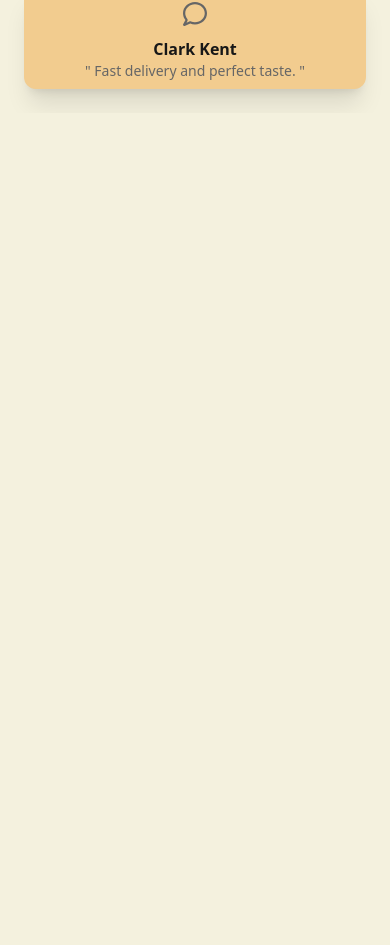
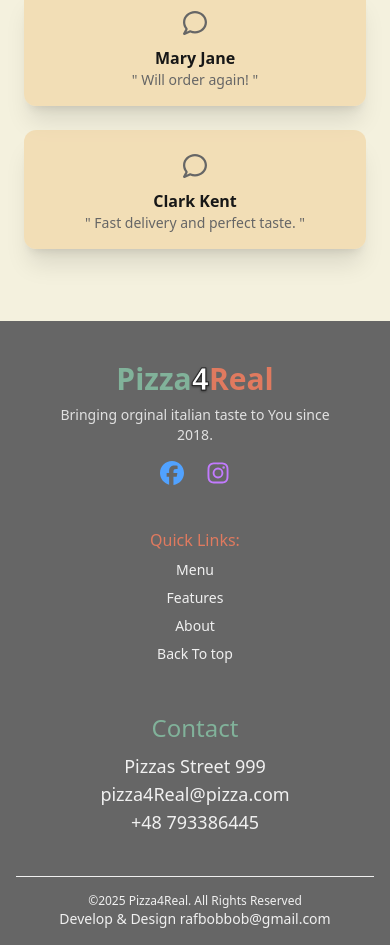
Before and after one commit to sabaudianin/pizza4real, a Next.js app: page / in a window 390 px wide. Shown: the part 7299-8244 px from the top of the page. Before the commit the page ends 7412 px from the top, so only its background shows below. Built offline with nearby package versions, Linux system fonts and the light colour scheme.

Commit message:
feat footer

```diff
--- a/src/app/page.tsx
+++ b/src/app/page.tsx
@@ -8,6 +8,7 @@ import { Banner } from "@/components/Banner/Banner";
 import { Features } from "@/components/Features/Features";
 import { PizzaCounter } from "@/components/PizzaCounter/PizzaCounter";
 import { Testimonials } from "@/components/Testimonials/Testimonials";
+import { Footer } from "@/components/Footer/Footer";
 
 export default function Home() {
   return (
@@ -18,6 +19,7 @@ export default function Home() {
       <Features />
       <PizzaCounter />
       <Testimonials />
+      <Footer />
     </>
   );
 }
--- a/src/components/Features/Features.tsx
+++ b/src/components/Features/Features.tsx
@@ -7,7 +7,7 @@ export const Features = () => {
   return (
     <div className="bg-[var(--success)]/50 shadow-md shadow">
       <section
-        id="#features"
+        id="features"
         className="p-8 text-white/70 font-semibold max-w-7xl mx-auto"
       >
         <article className="grid [grid-template-columns:repeat(auto-fit,minmax(250px,1fr))] gap-6 text-center ">
--- /dev/null
+++ b/src/components/Footer/Footer.tsx
@@ -0,0 +1,79 @@
+import React from "react";
+import Link from "next/link";
+import { FontAwesomeIcon } from "@fortawesome/react-fontawesome";
+import { faFacebook, faInstagram } from "@fortawesome/free-brands-svg-icons";
+
+export const Footer = () => {
+  return (
+    <div className="bg-[var(--medium)] ">
+      <section
+        id="contact"
+        className="max-w-7xl mx-auto p-4 text-white/90 text-center "
+      >
+        <div className="grid [grid-template-columns:repeat(auto-fit,minmax(250px,1fr))] gap-4 p-4 pb-8">
+          <div className="p-2 ">
+            <p className="text-3xl lg:text-4xl font-bold text-[var(--success)]">
+              Pizza
+              <span className="text-white [-webkit-text-stroke:1px_rgba(0,0,0,0.75)] [text-stroke:1px_rgba(0,0,0,0.75)] drop-shadow-[0_1px_1px_rgba(0,0,0,0.5)]">
+                4
+              </span>
+              <span className="text-[var(--error)]">Real</span>
+            </p>
+            <p className="text-white/80 text-sm p-2">
+              Bringing orginal italian taste to You since 2018.
+            </p>
+            <ul className="flex justify-center items-center">
+              <li>
+                <Link href="#">
+                  <FontAwesomeIcon
+                    icon={faFacebook}
+                    className="text-2xl p-2 text-blue-400 hover:text-blue-600 transition-colors duration-300"
+                  />
+                </Link>
+              </li>
+              <li>
+                <FontAwesomeIcon
+                  icon={faInstagram}
+                  className="text-2xl p-2 text-purple-400 hover:text-pink-300 transition-colors duration-300"
+                />
+              </li>
+            </ul>
+          </div>
+          <div className="p-2">
+            <h3 className="text-[var(--error)] font-medium">Quick Links:</h3>
+            <ul className="text-sm p-2 space-y-2">
+              <li className="hover:text-[var(--error)] transition-colors duration-300 font-medium">
+                <Link href="#menu">Menu</Link>
+              </li>
+              <li className="hover:text-[var(--error)] transition-colors duration-300 font-medium">
+                <Link href="#features">Features</Link>
+              </li>
+              <li className="hover:text-[var(--error)] transition-colors duration-300 font-medium">
+                <Link href="#about">About</Link>
+              </li>
+              <li className="hover:text-[var(--error)] transition-colors duration-300 font-medium">
+                <Link href="#">Back To top</Link>
+              </li>
+            </ul>
+          </div>
+          <div className="p-2 text-lg">
+            <h3 className="text-[var(--success)] text-2xl font-medium p-2">
+              Contact
+            </h3>
+            <p>Pizzas Street 999</p>
+            <p>pizza4Real@pizza.com</p>
+            <p>+48 793386445</p>
+          </div>
+        </div>
+        <hr />
+
+        <div>
+          <p className="text-xs pt-4">
+            &copy;{new Date().getFullYear()} Pizza4Real. All Rights Reserved{" "}
+          </p>
+          <p className="text-sm">Develop & Design rafbobbob@gmail.com</p>
+        </div>
+      </section>
+    </div>
+  );
+};
--- a/src/components/Hero/Hero.tsx
+++ b/src/components/Hero/Hero.tsx
@@ -4,7 +4,10 @@ import React from "react";
 import Image from "next/image";
 export const Hero = () => {
   return (
-    <section className="relative px-2 py-8 lg:py-16 bg-[url(/bg.jpg)] bg-cover bg-center bg-no-repeat text-white/90 ">
+    <section
+      id="about"
+      className="relative px-2 py-8 lg:py-16 bg-[url(/bg.jpg)] bg-cover bg-center bg-no-repeat text-white/90 "
+    >
       <div className="absolute inset-0 bg-black/40" />
       <article className="relative grid grid-cols-1 lg:grid-cols-2 items-center font-display py-32 max-w-7xl mx-auto">
         <h1 className="text-[clamp(2.5rem,5vw,4rem)] mb-2 font-bold ">
--- a/src/components/Nav/Nav.tsx
+++ b/src/components/Nav/Nav.tsx
@@ -3,7 +3,10 @@ import Link from "next/link";
 
 export const Nav = () => {
   return (
-    <section className="mx-auto flex justify-between items-center max-w-screen-2xl ">
+    <section
+      id="nav"
+      className="mx-auto flex justify-between items-center max-w-screen-2xl "
+    >
       <p className="text-3xl lg:text-4xl font-bold text-[var(--success)]">
         Pizza
         <span className="text-white [-webkit-text-stroke:1px_rgba(0,0,0,0.75)] [text-stroke:1px_rgba(0,0,0,0.75)] drop-shadow-[0_1px_1px_rgba(0,0,0,0.5)]">
--- a/src/components/Testimonials/TestimonialCard/TestimonalCard.tsx
+++ b/src/components/Testimonials/TestimonialCard/TestimonalCard.tsx
@@ -11,7 +11,7 @@ export const TestimonialCard: React.FC<TestimonialProp> = ({
 }) => {
   return (
     <article className="p-2">
-      <div className="bg-[var(--accent)]  transition duration-200 hover:scale-105 shadow-xl shadow rounded-xl p-2">
+      <div className="bg-[var(--accent)]/50  transition duration-200 hover:scale-105 shadow-xl shadow rounded-xl p-4 ">
         <FontAwesomeIcon
           icon={faComment}
           className="text-2xl p-2 text-[var(--medium)]"
--- a/src/components/Testimonials/Testimonials.tsx
+++ b/src/components/Testimonials/Testimonials.tsx
@@ -3,7 +3,11 @@ import { TestimonialCard } from "./TestimonialCard/TestimonalCard";
 
 export const Testimonials = () => {
   return (
-    <section className="grid [grid-template-columns:repeat(auto-fit,minmax(250px,1fr))] gap-2 text-center p-4">
+    <section className="p-4 pb-16 text-center max-w-7xl mx-auto">
+      <h2 className="text-4xl font-bold font-display p-4">
+        Customers Opinion:
+      </h2>
+      <div className="grid [grid-template-columns:repeat(auto-fit,minmax(250px,1fr))] gap-2 text-center">
         <TestimonialCard
           text={"The best pizza i ever ate..."}
           author="John Doe"
@@ -16,6 +20,7 @@ export const Testimonials = () => {
           text={"Fast delivery and perfect taste."}
           author="Clark Kent"
         />
+      </div>
     </section>
   );
 };
```
Lines whose indentation alone changed are shown as unchanged.
